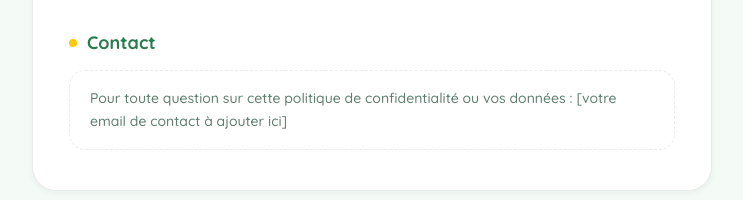
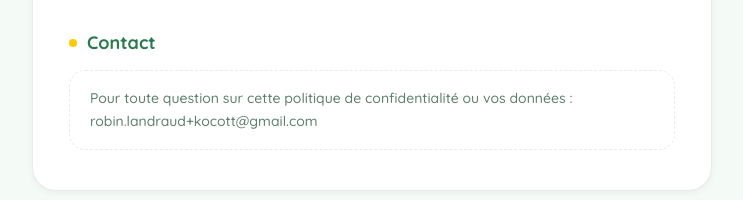
Before and after one commit to RobinLandraud/Kocott-legal, a plain HTML site: page docs/index.html in a window 1280 px wide. Shown: the part 2405-2605 px from the top of the page, without its empty margins (268-1011 px from the left). Drawn offline with Linux system fonts and the light colour scheme.

Commit message:
add: email contact

```diff
--- a/docs/index.html
+++ b/docs/index.html
@@ -234,7 +234,7 @@
 
     <h2 id="contact">Contact</h2>
     <div class="contact-box">
-      Pour toute question sur cette politique de confidentialité ou vos données&nbsp;: [votre email de contact à ajouter ici]
+      Pour toute question sur cette politique de confidentialité ou vos données&nbsp;: robin.landraud+kocott@gmail.com
     </div>
   </div>
 
```
